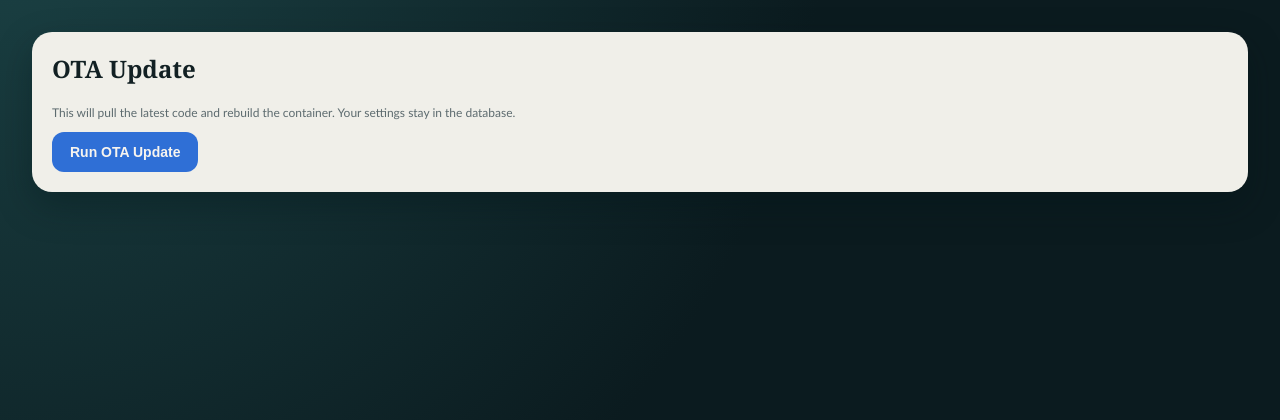
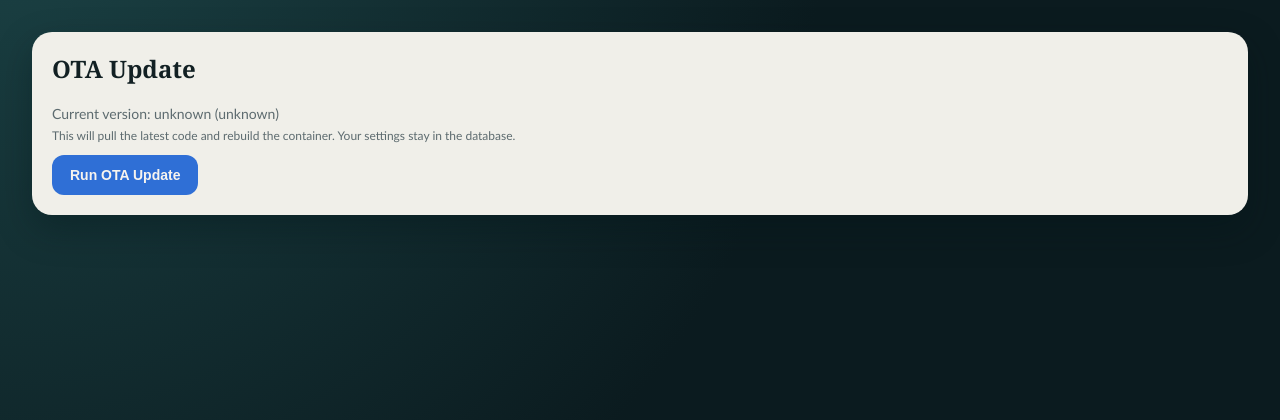
Before and after one commit to Jess-is-it/threejmon, a FastAPI app: page /settings/update in a window 1280 px wide. Shown: the part 135-555 px from the top of the page. Run offline with FastAPI, Linux system fonts and the light colour scheme.

Commit message:
Show repo version on OTA update page

```diff
--- a/app/main.py
+++ b/app/main.py
@@ -62,6 +62,34 @@ def trigger_ota_update():
         stderr=subprocess.DEVNULL,
         start_new_session=True,
     )
+
+
+def get_repo_version():
+    repo_path = os.environ.get("THREEJ_OTA_REPO", "/repo")
+    if not os.path.isdir(os.path.join(repo_path, ".git")):
+        return {"version": "unknown", "date": "unknown"}
+    try:
+        version_proc = subprocess.run(
+            ["git", "rev-parse", "--short", "HEAD"],
+            cwd=repo_path,
+            stdout=subprocess.PIPE,
+            stderr=subprocess.DEVNULL,
+            text=True,
+            check=False,
+        )
+        date_proc = subprocess.run(
+            ["git", "log", "-1", "--format=%cs"],
+            cwd=repo_path,
+            stdout=subprocess.PIPE,
+            stderr=subprocess.DEVNULL,
+            text=True,
+            check=False,
+        )
+        version = (version_proc.stdout or "").strip() or "unknown"
+        date_value = (date_proc.stdout or "").strip() or "unknown"
+        return {"version": version, "date": date_value}
+    except Exception:
+        return {"version": "unknown", "date": "unknown"}
 
 
 @app.get("/", response_class=HTMLResponse)
@@ -384,9 +412,10 @@ async def settings_root():
 
 @app.get("/settings/update", response_class=HTMLResponse)
 async def update_settings(request: Request):
+    repo_version = get_repo_version()
     return templates.TemplateResponse(
         "settings_update.html",
-        make_context(request, {"message": ""}),
+        make_context(request, {"message": "", "repo_version": repo_version}),
     )
 
 
@@ -398,7 +427,8 @@ async def update_settings_run(request: Request):
         message = "Update triggered. The service may restart in a moment."
     except Exception as exc:
         message = f"Update failed: {exc}"
+    repo_version = get_repo_version()
     return templates.TemplateResponse(
         "settings_update.html",
-        make_context(request, {"message": message}),
+        make_context(request, {"message": message, "repo_version": repo_version}),
     )
--- a/app/templates/settings_update.html
+++ b/app/templates/settings_update.html
@@ -2,6 +2,9 @@
 {% block content %}
 <div class="card">
   <h2>OTA Update</h2>
+  <div class="status">
+    <div>Current version: {{ repo_version.version }} ({{ repo_version.date }})</div>
+  </div>
   {% if message %}
     <div class="alert">{{ message }}</div>
   {% endif %}
```
